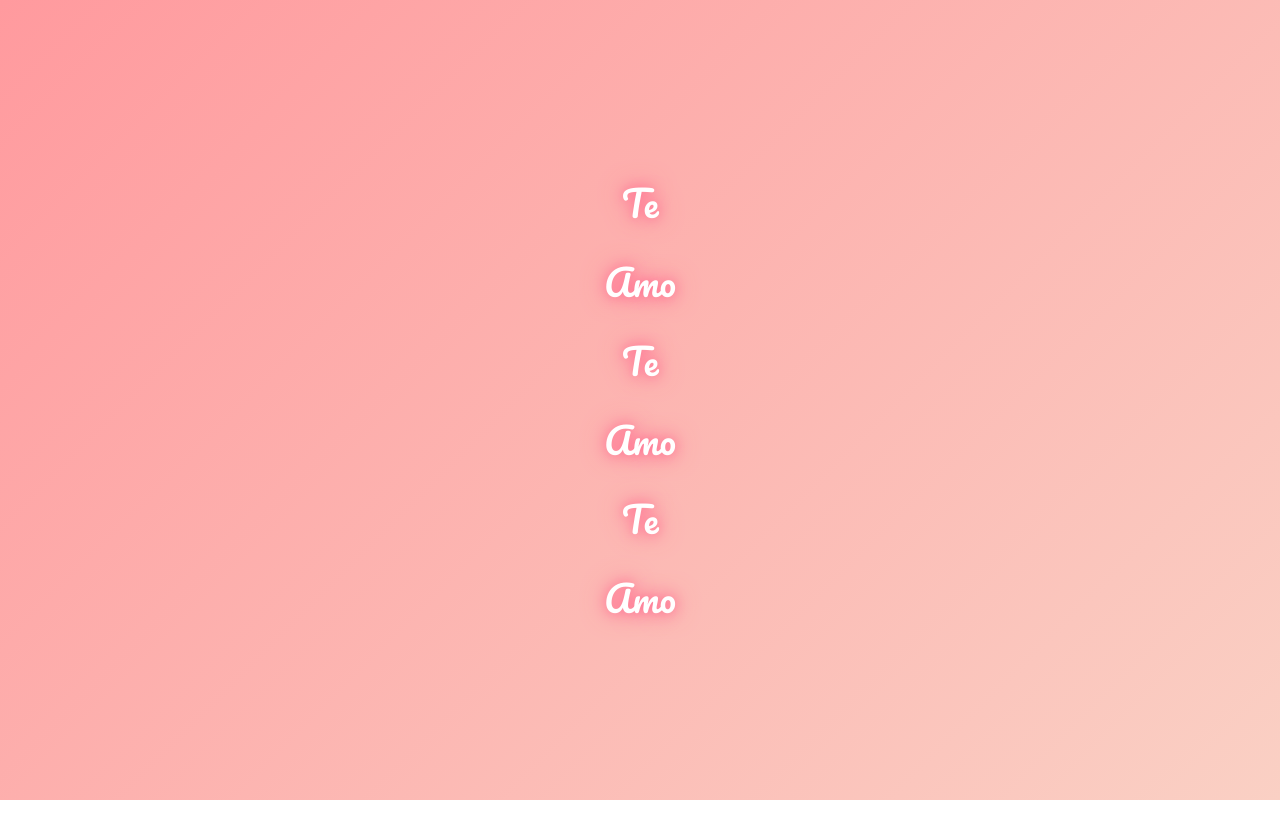
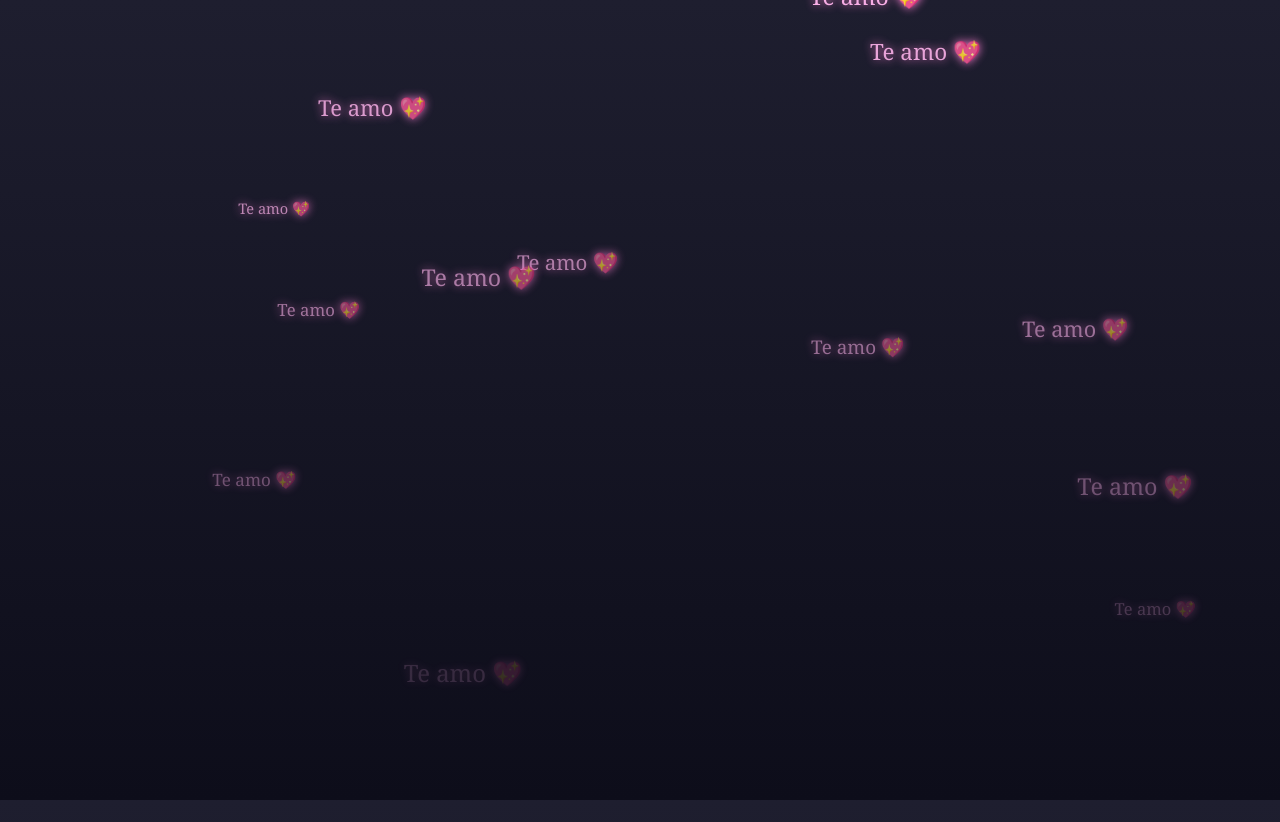
Before and after one commit to imfrxddy/uwu, a plain HTML site: page index.html in a window 1280 px wide. Before the commit the page ends 800 px from the top, so only its background shows below. Drawn offline with Linux system fonts and the light colour scheme.

Commit message:
index.html

```diff
--- a/index.html
+++ b/index.html
@@ -2,106 +2,125 @@
 <html lang="es">
 <head>
   <meta charset="UTF-8" />
-<meta name="viewport" content="width=device-width, initial-scale=1" />
-<title>Te Amo</title>
+  <meta name="viewport" content="width=device-width, initial-scale=1.0"/>
+  <title>Te amo</title>
   <style>
-  @import url('https://fonts.googleapis.com/css2?family=Pacifico&display=swap');
-
-  body {
+    html, body {
       margin: 0;
-    height: 100vh;
-    background: linear-gradient(135deg, #ff9a9e, #fad0c4);
-    display: flex;
-    justify-content: center;
-    align-items: center;
-    font-family: 'Pacifico', cursive;
+      padding: 0;
       overflow: hidden;
+      background: linear-gradient(180deg, #1e1e2f, #0d0d1a);
+      height: 100%;
+      font-family: 'Georgia', serif;
     }
 
-  .cascade {
-    display: flex;
-    flex-direction: column;
-    gap: 1rem;
-    padding: 0 1rem;
-    max-width: 300px;
-    width: 100%;
-    box-sizing: border-box;
+    .teamo {
+      position: absolute;
+      color: #ffb3ec;
+      font-size: 16px;
+      animation: fall linear forwards;
+      opacity: 0.9;
+      text-shadow: 0 0 10px #ff80d5;
+      pointer-events: none;
+      white-space: nowrap; /* evita que las palabras se rompan en varias líneas */
+      transform: translateX(-50%);
     }
 
-  .word {
-    font-size: 6vw; /* tamaño relativo al ancho de la pantalla */
-    max-font-size: 36px; /* para no exceder tamaño en pantallas grandes */
-    color: white;
-    opacity: 0;
-    transform: translateY(-80px);
-    text-shadow: 0 0 6px #ff6f91;
-    animation-fill-mode: forwards;
-    user-select: none;
-    cursor: pointer;
-    text-align: center;
+    @keyframes fall {
+      0% { transform: translateY(-40px) translateX(-50%); opacity: 1; }
+      100% { transform: translateY(100vh) translateX(-50%); opacity: 0; }
     }
 
-  /* Ajuste máximo para font-size */
-  @media (min-width: 600px) {
-    .word {
-      font-size: 36px;
-    }
-  }
-
-  /* Animación para cada palabra con delay */
-  .word:nth-child(1) {
-    animation: drop 1s ease forwards;
-    animation-delay: 0s;
-  }
-  .word:nth-child(2) {
-    animation: drop 1s ease forwards;
-    animation-delay: 0.5s;
-  }
-  .word:nth-child(3) {
-    animation: drop 1s ease forwards;
-    animation-delay: 1s;
-  }
-  .word:nth-child(4) {
-    animation: drop 1s ease forwards;
-    animation-delay: 1.5s;
-  }
-  .word:nth-child(5) {
-    animation: drop 1s ease forwards;
-    animation-delay: 2s;
-  }
-  .word:nth-child(6) {
-    animation: drop 1s ease forwards;
-    animation-delay: 2.5s;
-  }
-
-  @keyframes drop {
-    to {
-      opacity: 1;
-      transform: translateY(0);
-      text-shadow: 0 0 12px #ff6f91, 0 0 24px #ff6f91;
-    }
-  }
-
-  /* Efecto luces al tocar la palabra */
-  .word:active {
-    text-shadow:
-      0 0 20px #fff,
-      0 0 40px #ff6f91,
-      0 0 60px #ff6f91,
-      0 0 80px #ff6f91;
-    transform: scale(1.1);
-    transition: transform 0.2s;
+    canvas {
+      position: fixed;
+      top: 0;
+      left: 0;
+      z-index: 2;
+      pointer-events: none;
     }
   </style>
 </head>
 <body>
-  <div class="cascade">
-    <div class="word">Te</div>
-    <div class="word">Amo</div>
-    <div class="word">Te</div>
-    <div class="word">Amo</div>
-    <div class="word">Te</div>
-    <div class="word">Amo</div>
-  </div>
+  <canvas id="canvas"></canvas>
+
+  <script>
+    // Ajustes de fondo de partículas
+    const canvas = document.getElementById('canvas');
+    const ctx = canvas.getContext('2d');
+    let w = canvas.width = window.innerWidth;
+    let h = canvas.height = window.innerHeight;
+
+    window.addEventListener('resize', () => {
+      w = canvas.width = window.innerWidth;
+      h = canvas.height = window.innerHeight;
+    });
+
+    // Crear "Te amo" animado
+    function crearTeAmo() {
+      const span = document.createElement('span');
+      span.className = 'teamo';
+      span.textContent = 'Te amo 💖';
+
+      const fontSize = 14 + Math.random() * 10; // Tamaño entre 14px y 24px
+      span.style.fontSize = fontSize + 'px';
+
+      span.style.animationDuration = (4 + Math.random() * 3) + 's';
+
+      // Posición horizontal entre 5% y 95% del ancho (evita cortarse en los bordes)
+      const leftPos = Math.random() * 90 + 5;
+      span.style.left = leftPos + 'vw';
+
+      document.body.appendChild(span);
+
+      setTimeout(() => span.remove(), 8000);
+    }
+
+    setInterval(crearTeAmo, 350);
+
+    // Partículas suaves
+    let particles = [];
+
+    function crearChispas(x, y) {
+      for (let i = 0; i < 20; i++) {
+        particles.push({
+          x: x,
+          y: y,
+          dx: (Math.random() - 0.5) * 4,
+          dy: (Math.random() - 0.5) * 4,
+          radius: Math.random() * 3 + 1,
+          color: `hsl(${Math.random() * 60 + 300}, 100%, 80%)`,
+          life: 40
+        });
+      }
+    }
+
+    function animar() {
+      ctx.clearRect(0, 0, w, h);
+      particles.forEach((p, i) => {
+        p.x += p.dx;
+        p.y += p.dy;
+        p.radius *= 0.96;
+        p.life--;
+
+        ctx.beginPath();
+        ctx.arc(p.x, p.y, p.radius, 0, 2 * Math.PI);
+        ctx.fillStyle = p.color;
+        ctx.fill();
+
+        if (p.life <= 0 || p.radius < 0.5) {
+          particles.splice(i, 1);
+        }
+      });
+      requestAnimationFrame(animar);
+    }
+
+    animar();
+
+    window.addEventListener('click', e => crearChispas(e.clientX, e.clientY));
+    window.addEventListener('touchstart', e => {
+      const touch = e.touches[0];
+      crearChispas(touch.clientX, touch.clientY);
+    });
+  </script>
 </body>
 </html>
```
Lines whose indentation alone changed are shown as unchanged.
